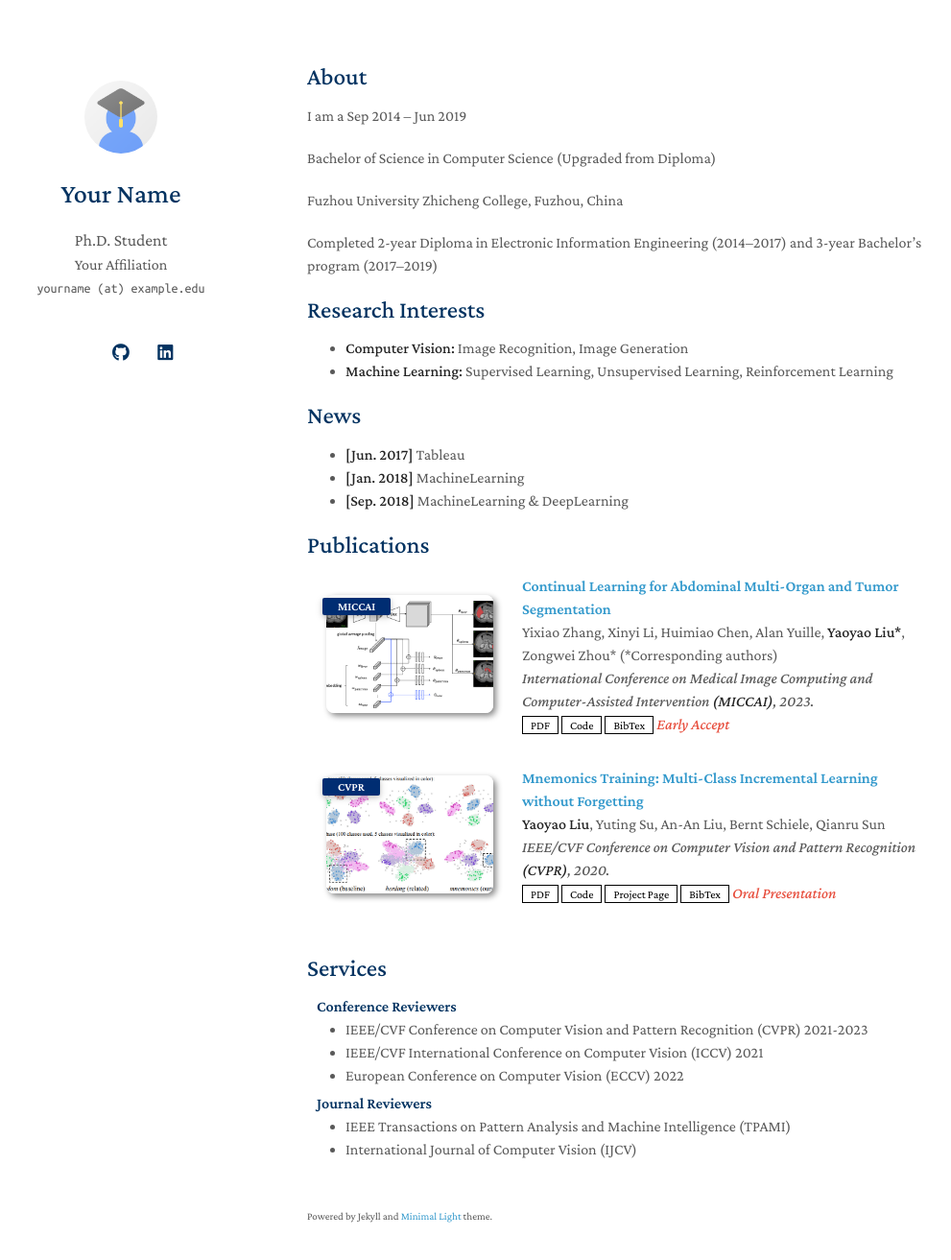
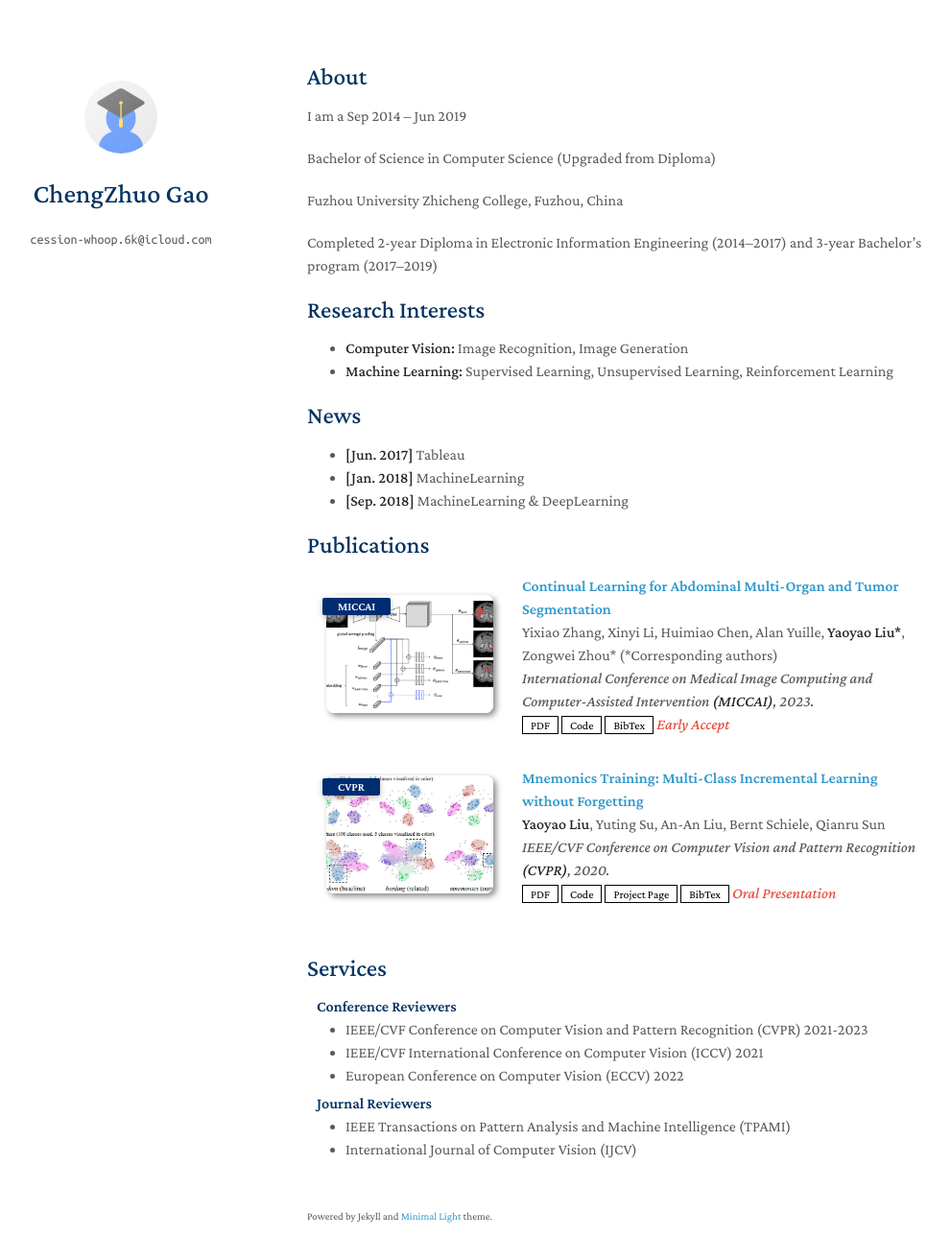
Before and after one commit to ShiJiuChenNianHuaX/Me, a Jekyll site: the page built from index.md, in a window 1280 px wide and 1348 px high. Shown: the top 1313 px of the window at 96% size, without its empty margins (150-1141 px from the left). Built offline with Jekyll 4.4.1, drawn with Linux system fonts in a browser that asks for light colours; a style sheet for code colours, icons or effects is not loaded; our own code applies the rules of GitHub Pages for plain Markdown files.

Commit message:
Update _config.yml

```diff
--- a/_config.yml
+++ b/_config.yml
@@ -1,22 +1,9 @@
 # Basic Information
-title: Your Name
-position: Ph.D. Student
-affiliation: Your Affiliation
-email: yourname (at) example.edu
-
-# Search Engine Optimization (SEO)
-# The following information is used to improve the website traffic from search engines, e.g., Google.
-keywords: minimal light
-description: The Minimal Light is a simple and elegant jekyll theme for academic personal homepage.
-canonical: https://minimal-light-theme.yliu.me/
+title: ChengZhuo Gao
 
 # Links
 # If you don't need one of them, you may delete the corresponding line.
-google_scholar: https://scholar.google.com/
-cv_link: assets/files/curriculum_vitae.pdf
-github_link: https://github.com/
-linkedin: https://www.linkedin.com/
-twitter: https://twitter.com/
+email: cession-whoop.6k@icloud.com
 
 # Images (e.g., your profile picture and your website's favicon)
 # "favicon" and "favicon_dark" are used for the light and dark modes, respectively.
@@ -36,14 +23,6 @@ auto_dark_mode: true
 # You can use this option to choose between Serif or Sans Serif fonts.
 font: "Serif" # or "Sans Serif"
 
-# Google Analytics ID
-# Please remove this if you don't use Google Analytics
-google_analytics: UA-111540567-4
-
-# Use this project as a remote theme for GitHub Pages
-# See the guide here: https://docs.github.com/en/pages/setting-up-a-github-pages-site-with-jekyll/adding-a-theme-to-your-github-pages-site-using-jekyll
-remote_theme: yaoyao-liu/minimal-light
-
 # The following files will be removed from the generated website.
 exclude:
   - Gemfile
```
